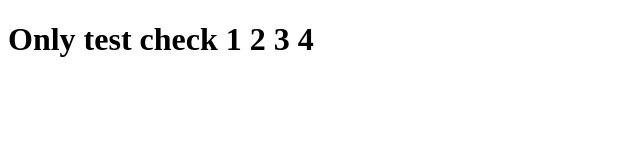
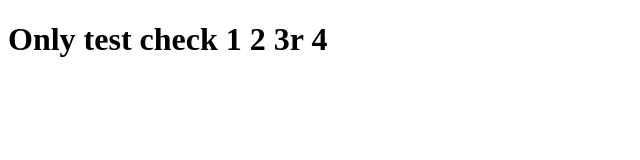
Before and after one commit to umbrellait-Ilya-Zverev/test-github-integration, a plain HTML site: page index.html in a window 1280 px wide. Shown: the full height of the page, 0-640 px from the left. Drawn offline with Linux system fonts and the light colour scheme.

Commit message:
check webhook 3

```diff
--- a/index.html
+++ b/index.html
@@ -5,6 +5,6 @@
     <title>Title</title>
 </head>
 <body>
-<h1>Only test check 1 2 3 4</h1>
+<h1>Only test check 1 2 3r 4</h1>
 </body>
 </html>
```
